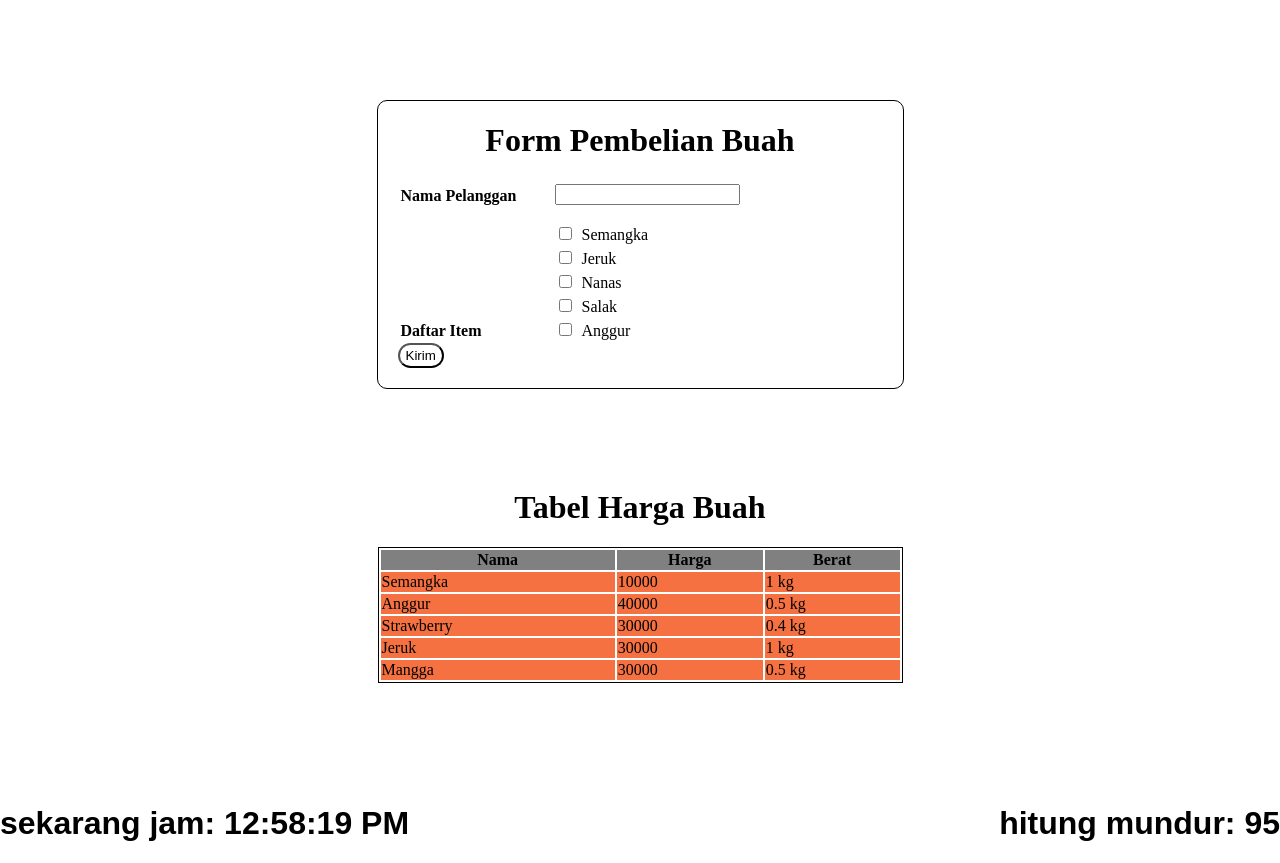
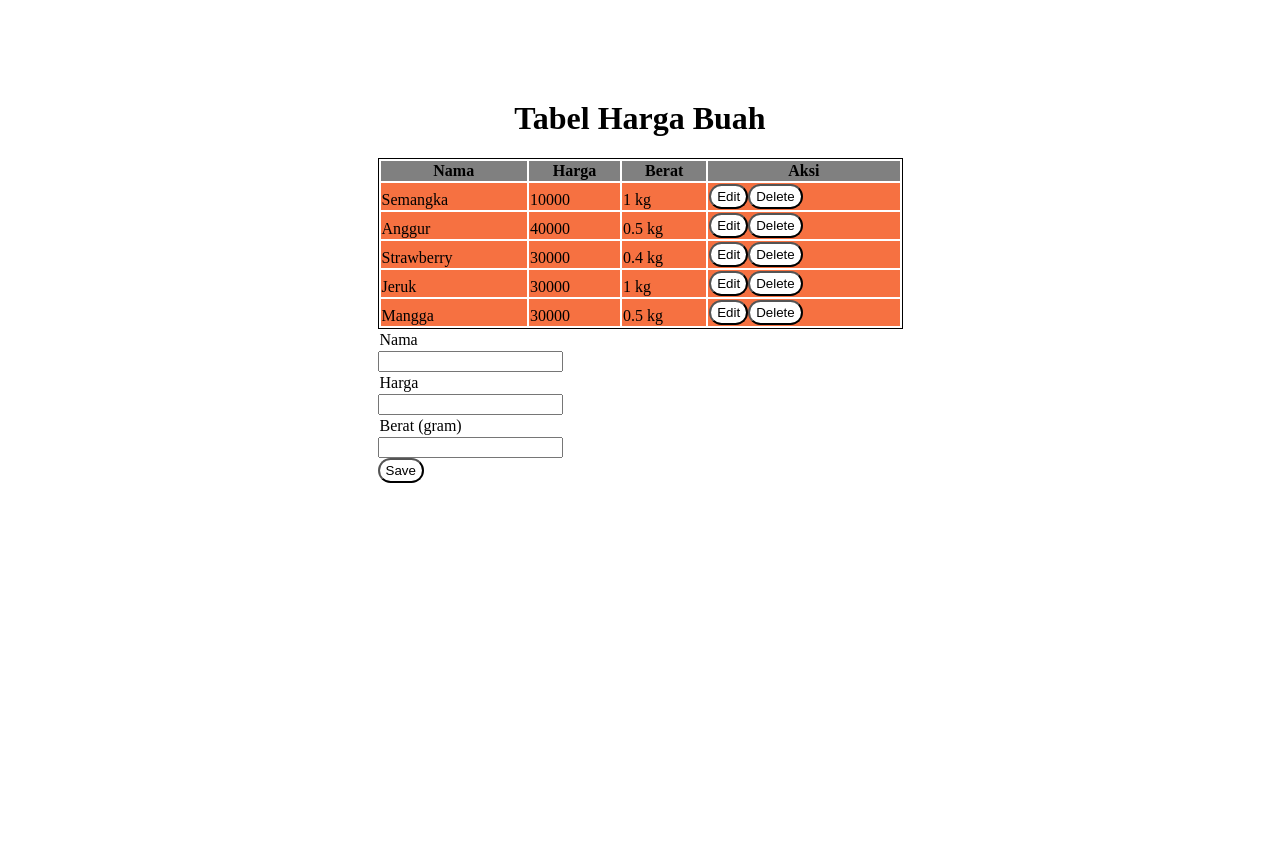
Before and after one commit to AndiAnugrahAqsa/sanbercode-reactjs-0820-2, a React (Create React App) app: page / in a window 1280 px wide. After the commit the page ends 800 px from the top, so only its background shows below. Built offline with nearby package versions, Linux system fonts and the light colour scheme.

Commit message:
Kumpul tugas 12

```diff
--- a/src/App.js
+++ b/src/App.js
@@ -1,16 +1,18 @@
 import React from 'react';
 import logo from './logo.svg';
 import './App.css';
-import ComponentTugas9 from './Tugas-9/componentTugas9.js'
-import ComponentTugas10 from './Tugas-10/componentTugas10.js'
-import Timer from './Tugas-11/tugas11'
+// import ComponentTugas9 from './Tugas-9/componentTugas9.js'
+// import ComponentTugas10 from './Tugas-10/componentTugas10.js'
+// import Timer from './Tugas-11/tugas11'
+import Tugas12 from './Tugas-12/tugas12';
 
 function App() {
   return (
     <div>
-      <ComponentTugas9 />
+      {/* <ComponentTugas9 />
       <ComponentTugas10 />
-      <Timer />
+      <Timer /> */}
+      <Tugas12 />
     </div>
   );
 }
--- /dev/null
+++ b/src/Tugas-12/tugas12.js
@@ -0,0 +1,121 @@
+import React from "react";
+import "../App.css";
+
+
+// JSON.parse(dataHargaBuah)
+
+class Tugas12 extends React.Component {
+
+    constructor(props) {
+        super(props)
+        this.state = {
+            dataHargaBuah:
+                [
+                    { nama: "Semangka", harga: 10000, berat: 1000 },
+                    { nama: "Anggur", harga: 40000, berat: 500 },
+                    { nama: "Strawberry", harga: 30000, berat: 400 },
+                    { nama: "Jeruk", harga: 30000, berat: 1000 },
+                    { nama: "Mangga", harga: 30000, berat: 500 },
+                ]
+            ,
+            inputNama: "",
+            inputHarga: "",
+            inputBerat: ""
+            ,
+            index: -1
+        }
+    }
+
+
+
+    submitFrom = (event) => {
+        event.preventDefault()
+
+        this.setState({
+            daftarHargaBuah: [...this.state.dataHargaBuah, this.state.inputNama]
+        })
+
+        console.log(this.state.dataHargaBuah);
+        console.log(this.state.inputData);
+
+
+
+    }
+
+    deleteDaftar(event) {
+        var index = event.target.value
+        var newDaftar = this.state.daftarHargaBuah
+        newDaftar.splice(index, 1)
+        this.setState({
+            daftarHargaBuah: [...newDaftar],
+            inputNama: "",
+            inputHarga: "",
+            inputBerat: "",
+            index: -1
+        })
+    }
+
+
+    changeInputNama = (event) => {
+        var value = event.target.value
+        this.setState({
+            inputNama: value
+        })
+    }
+
+    changeInputHarga = (event) => {
+        var value = event.target.value
+        this.setState({
+            inputHarga: value
+        })
+    }
+
+    changeInputBerat = (event) => {
+        var value = event.target.value
+        this.setState({
+            inputBerat: value
+        })
+    }
+
+    render() {
+        return (
+            <div class="container container-table-harga">
+                <h1>Tabel Harga Buah</h1>
+                <table class="table-harga">
+                    <tr>
+                        <th>Nama</th>
+                        <th>Harga</th>
+                        <th>Berat</th>
+                        <th>Aksi</th>
+                    </tr>
+
+                    {this.state.dataHargaBuah.map((e) => {
+                        return (
+                            <tr class="tr-table-harga">
+                                <td>{e.nama}</td>
+                                <td>{e.harga}</td>
+                                <td>{e.berat / 1000} kg</td>
+                                <td>
+                                    <button>Edit</button>
+                                    <button onClick={this.deleteDaftar}>Delete</button>
+                                </td>
+
+                            </tr>
+                        );
+                    })}
+                </table>
+                <form onSubmit={this.submitFrom}>
+                    <table>Nama</table>
+                    <input type="text" required value={this.state.inputNama} onChange={this.changeInputNama}></input>
+                    <table>Harga</table>
+                    <input type="text" required value={this.state.inputHarga} onChange={this.changeInputHarga}></input>
+                    <table>Berat (gram)</table>
+                    <input type="text" required value={this.state.inputBerat} onChange={this.changeInputBerat}></input><br />
+                    <button>Save</button>
+                </form>
+            </div >
+        );
+    }
+}
+
+export default Tugas12;
```
Also changed, not shown: src/App.css (line endings or trailing spaces).
